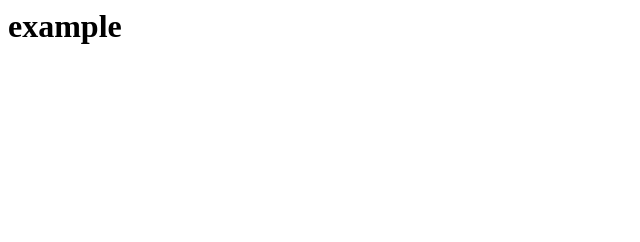
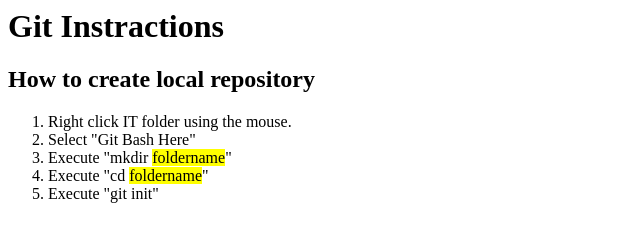
Before and after one commit to nasyr09khyrov/11.11.22, a plain HTML site: page index.html in a window 1280 px wide. Shown: the whole page, without its empty margins (0-640 px from the left). Drawn offline with Linux system fonts and the light colour scheme.

Commit message:
Created lokal repo instructions

```diff
--- a/index.html
+++ b/index.html
@@ -4,6 +4,14 @@
         <link rel="stylesheet" href="./style.css">
     </head>
     <body>
-        <h1>example</h1>
+        <h1>Git Instractions</h1>
+        <h2>How to create local repository</h2>
+        <ol>
+            <li>Right click IT folder using the mouse.</li>
+            <li>Select "Git Bash Here"</li>
+            <li>Execute "mkdir <mark>foldername</mark>"</li>
+            <li>Execute "cd <mark>foldername</mark>"</li>
+            <li>Execute "git init"</li>
+        </ol>
     </body>
 </html>
```
